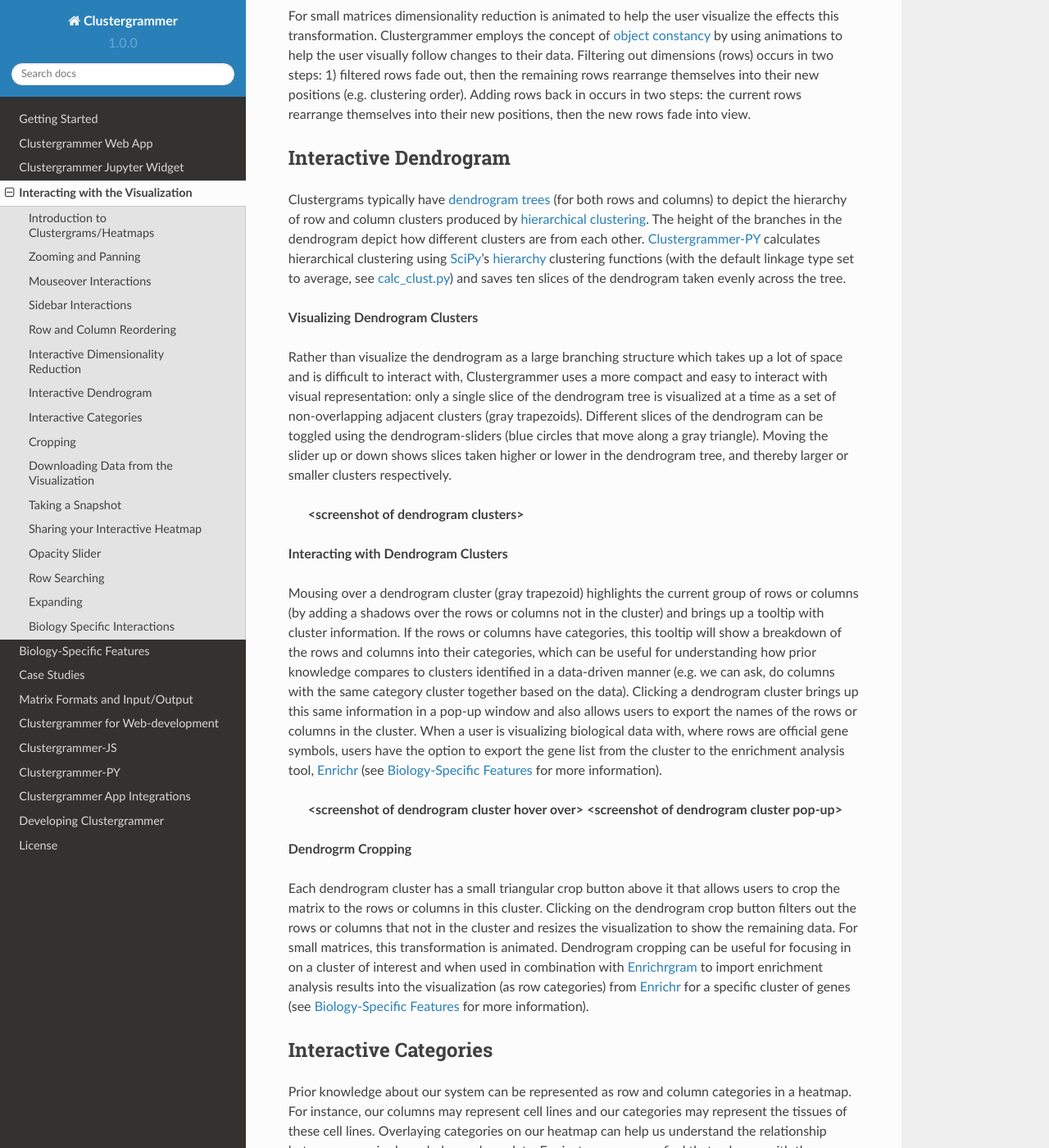
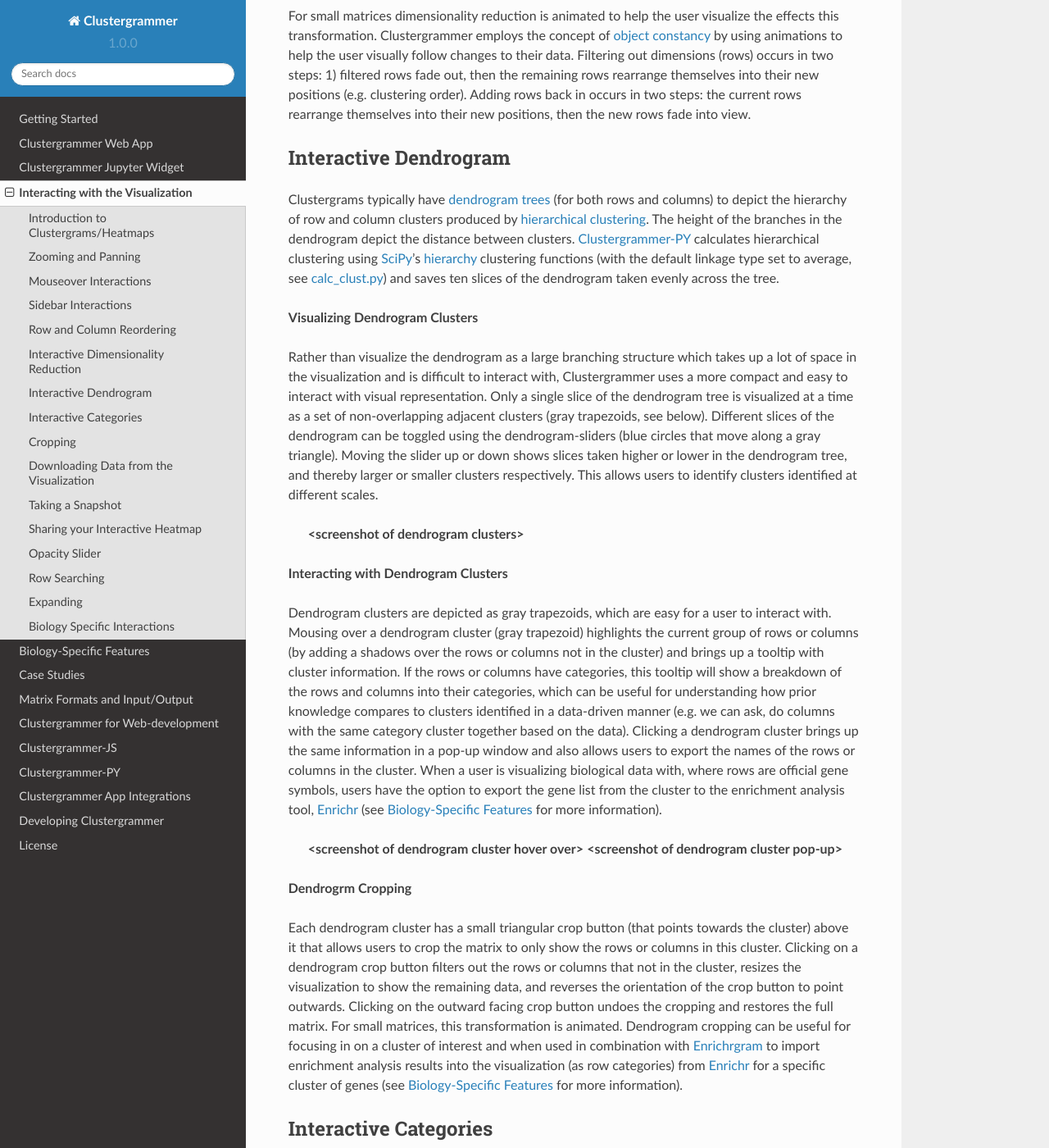
Before and after one commit to MaayanLab/clustergrammer-docs, a Sphinx documentation site: the page built from docs/interacting_with_viz.rst, in a window 1280 px wide and 1400 px high, scrolled down 3032 px. Shown: the whole window at 82% size. Built offline with Sphinx 7.4.7 and the Read the Docs theme 2.0.0, drawn with Linux system fonts in a browser that asks for light colours.

Commit message:
improved dendrogram docs

```diff
--- a/docs/interacting_with_viz.rst
+++ b/docs/interacting_with_viz.rst
@@ -80,24 +80,24 @@
 
 Interactive Dendrogram
 ======================
-Clustergrams typically have `dendrogram trees`_ (for both rows and columns) to depict the hierarchy of row and column clusters produced by `hierarchical clustering`_. The height of the branches in the dendrogram depict how different clusters are from each other. :ref:`clustergrammer_py` calculates hierarchical clustering using `SciPy`_'s hierarchy_ clustering functions (with the default linkage type set to average, see `calc_clust.py`_) and saves ten slices of the dendrogram taken evenly across the tree.
+Clustergrams typically have `dendrogram trees`_ (for both rows and columns) to depict the hierarchy of row and column clusters produced by `hierarchical clustering`_. The height of the branches in the dendrogram depict the distance between clusters. :ref:`clustergrammer_py` calculates hierarchical clustering using `SciPy`_'s hierarchy_ clustering functions (with the default linkage type set to average, see `calc_clust.py`_) and saves ten slices of the dendrogram taken evenly across the tree.
 
 **Visualizing Dendrogram Clusters**
 
-Rather than visualize the dendrogram as a large branching structure which takes up a lot of space and is difficult to interact with, Clustergrammer uses a more compact and easy to interact with visual representation: only a single slice of the dendrogram tree is visualized at a time as a set of non-overlapping adjacent clusters (gray trapezoids). Different slices of the dendrogram can be toggled using the dendrogram-sliders (blue circles that move along a gray triangle). Moving the slider up or down shows slices taken higher or lower in the dendrogram tree, and thereby larger or smaller clusters respectively.
+Rather than visualize the dendrogram as a large branching structure which takes up a lot of space in the visualization and is difficult to interact with, Clustergrammer uses a more compact and easy to interact with visual representation. Only a single slice of the dendrogram tree is visualized at a time as a set of non-overlapping adjacent clusters (gray trapezoids, see below). Different slices of the dendrogram can be toggled using the dendrogram-sliders (blue circles that move along a gray triangle). Moving the slider up or down shows slices taken higher or lower in the dendrogram tree, and thereby larger or smaller clusters respectively. This allows users to identify clusters identified at different scales.
 
   **<screenshot of dendrogram clusters>**
 
 **Interacting with Dendrogram Clusters**
 
-Mousing over a dendrogram cluster (gray trapezoid) highlights the current group of rows or columns (by adding a shadows over the rows or columns not in the cluster) and brings up a tooltip with cluster information. If the rows or columns have categories, this tooltip will show a breakdown of the rows and columns into their categories, which can be useful for understanding how prior knowledge compares to clusters identified in a data-driven manner (e.g. we can ask, do columns with the same category cluster together based on the data). Clicking a dendrogram cluster brings up this same information in a pop-up window and also allows users to export the names of the rows or columns in the cluster. When a user is visualizing biological data with, where rows are official gene symbols, users have the option to export the gene list from the cluster to the enrichment analysis tool, `Enrichr`_ (see :ref:`biology_specific_features` for more information).
+Dendrogram clusters are depicted as gray trapezoids, which are easy for a user to interact with. Mousing over a dendrogram cluster (gray trapezoid) highlights the current group of rows or columns (by adding a shadows over the rows or columns not in the cluster) and brings up a tooltip with cluster information. If the rows or columns have categories, this tooltip will show a breakdown of the rows and columns into their categories, which can be useful for understanding how prior knowledge compares to clusters identified in a data-driven manner (e.g. we can ask, do columns with the same category cluster together based on the data). Clicking a dendrogram cluster brings up the same information in a pop-up window and also allows users to export the names of the rows or columns in the cluster. When a user is visualizing biological data with, where rows are official gene symbols, users have the option to export the gene list from the cluster to the enrichment analysis tool, `Enrichr`_ (see :ref:`biology_specific_features` for more information).
 
   **<screenshot of dendrogram cluster hover over>**
   **<screenshot of dendrogram cluster pop-up>**
 
 **Dendrogrm Cropping**
 
-Each dendrogram cluster has a small triangular crop button above it that allows users to crop the matrix to the rows or columns in this cluster. Clicking on the dendrogram crop button filters out the rows or columns that not in the cluster and resizes the visualization to show the remaining data. For small matrices, this transformation is animated. Dendrogram cropping can be useful for focusing in on a cluster of interest and when used in combination with :ref:`Enrichrgram <enrichrgram>` to import enrichment analysis results into the visualization (as row categories) from `Enrichr`_ for a specific cluster of genes (see :ref:`biology_specific_features` for more information).
+Each dendrogram cluster has a small triangular crop button (that points towards the cluster) above it that allows users to crop the matrix to only show the rows or columns in this cluster. Clicking on a dendrogram crop button filters out the rows or columns that not in the cluster, resizes the visualization to show the remaining data, and reverses the orientation of the crop button to point outwards. Clicking on the outward facing crop button undoes the cropping and restores the full matrix. For small matrices, this transformation is animated. Dendrogram cropping can be useful for focusing in on a cluster of interest and when used in combination with :ref:`Enrichrgram <enrichrgram>` to import enrichment analysis results into the visualization (as row categories) from `Enrichr`_ for a specific cluster of genes (see :ref:`biology_specific_features` for more information).
 
 .. _interactive_categories:
 
```
Also changed, not shown: docs/_build_html/_sources/interacting_with_viz.txt (+4 -4 lines), docs/_build_html/interacting_with_viz.html (+4 -4 lines), docs/_build_html/searchindex.js, 2 other files.
